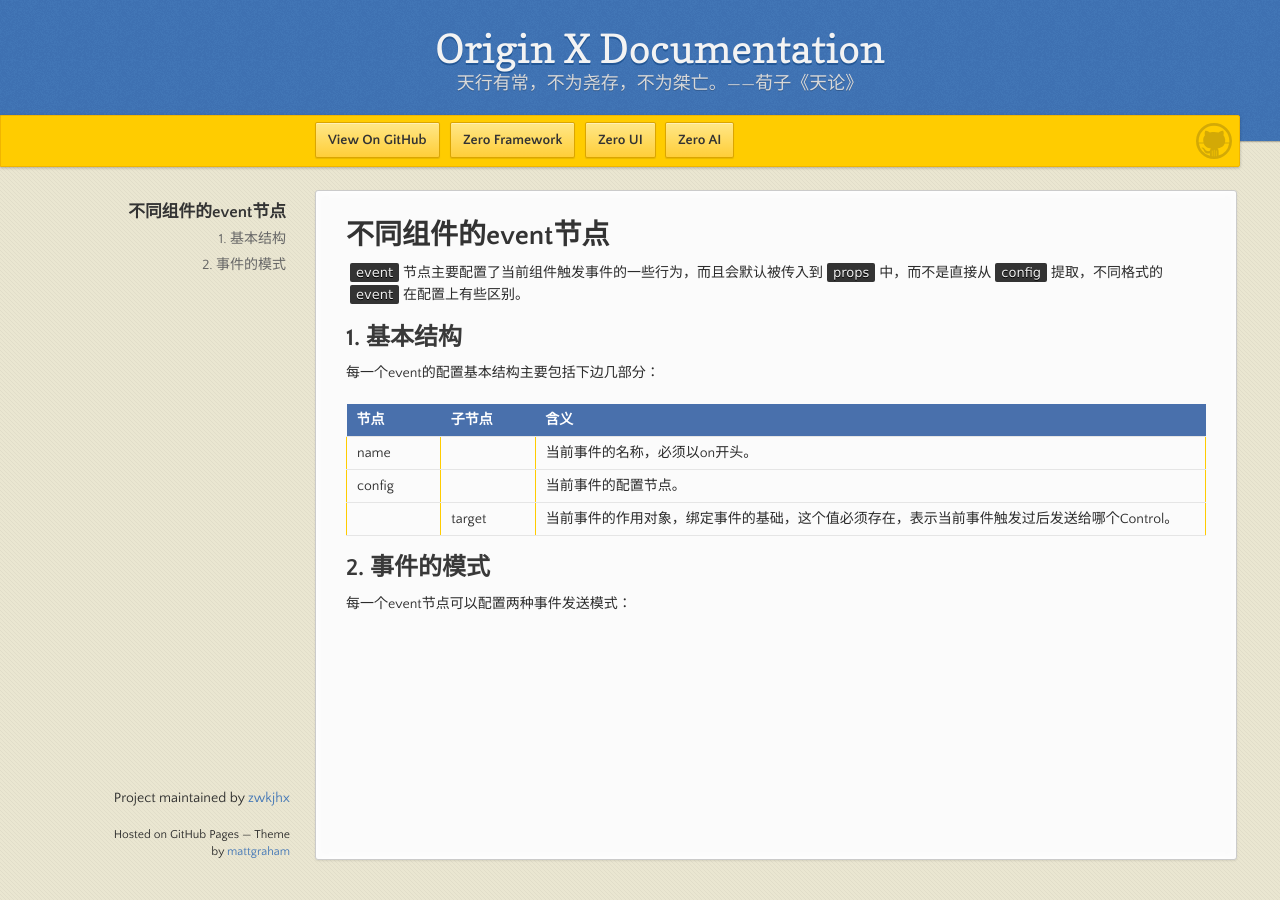
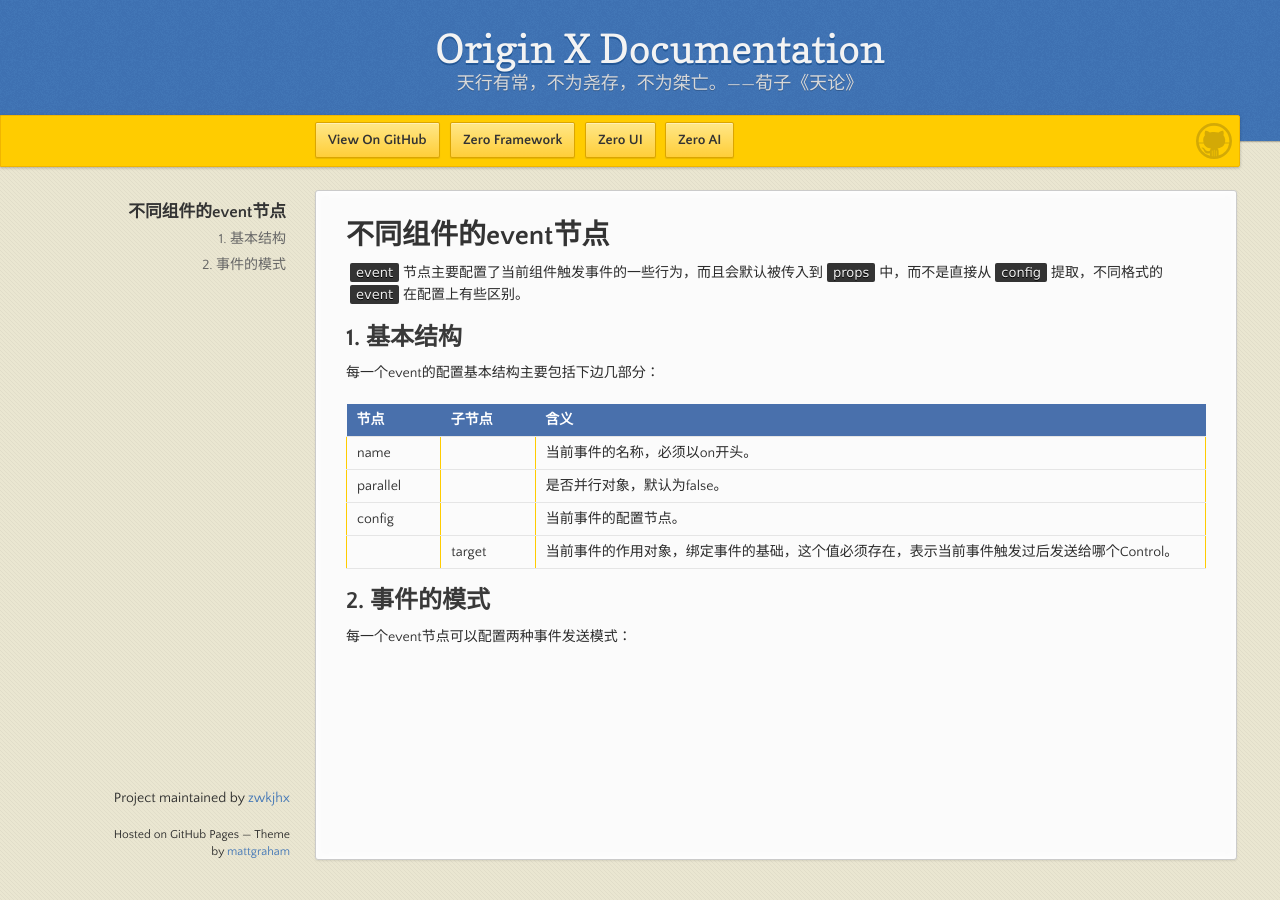
Before and after one commit to zwkjhx/ox-doc, a Jekyll site: the page built from specification/3-origin-xgui-fan/spo-015-bu-tong-zu-jian-de-event-jie-dian.md, in a window 1280 px wide. Built offline with Jekyll 4.4.1, drawn with Linux system fonts in a browser that asks for light colours; our own code applies the rules of GitHub Pages for plain Markdown files.

Commit message:
Updates specification/3-origin-xgui-fan/spo-015-bu-tong-zu-jian-de-event-jie-dian.md
Auto commit by GitBook Editor

```diff
--- a/specification/3-origin-xgui-fan/spo-015-bu-tong-zu-jian-de-event-jie-dian.md
+++ b/specification/3-origin-xgui-fan/spo-015-bu-tong-zu-jian-de-event-jie-dian.md
@@ -9,6 +9,7 @@
 | 节点 | 子节点 | 含义 |
 | :--- | :--- | :--- |
 | name |  | 当前事件的名称，必须以on开头。 |
+| parallel |  | 是否并行对象，默认为false。 |
 | config |  | 当前事件的配置节点。 |
 |  | target | 当前事件的作用对象，绑定事件的基础，这个值必须存在，表示当前事件触发过后发送给哪个Control。 |
 
```
